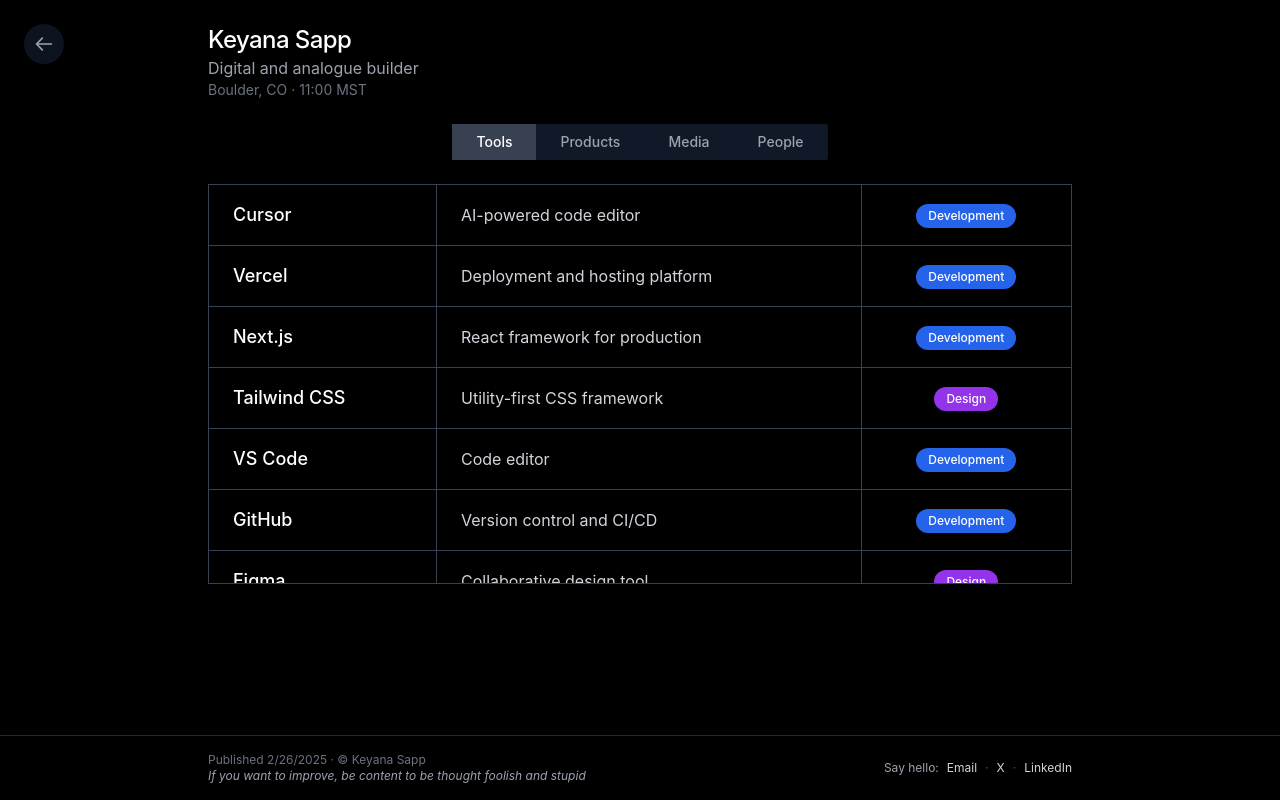
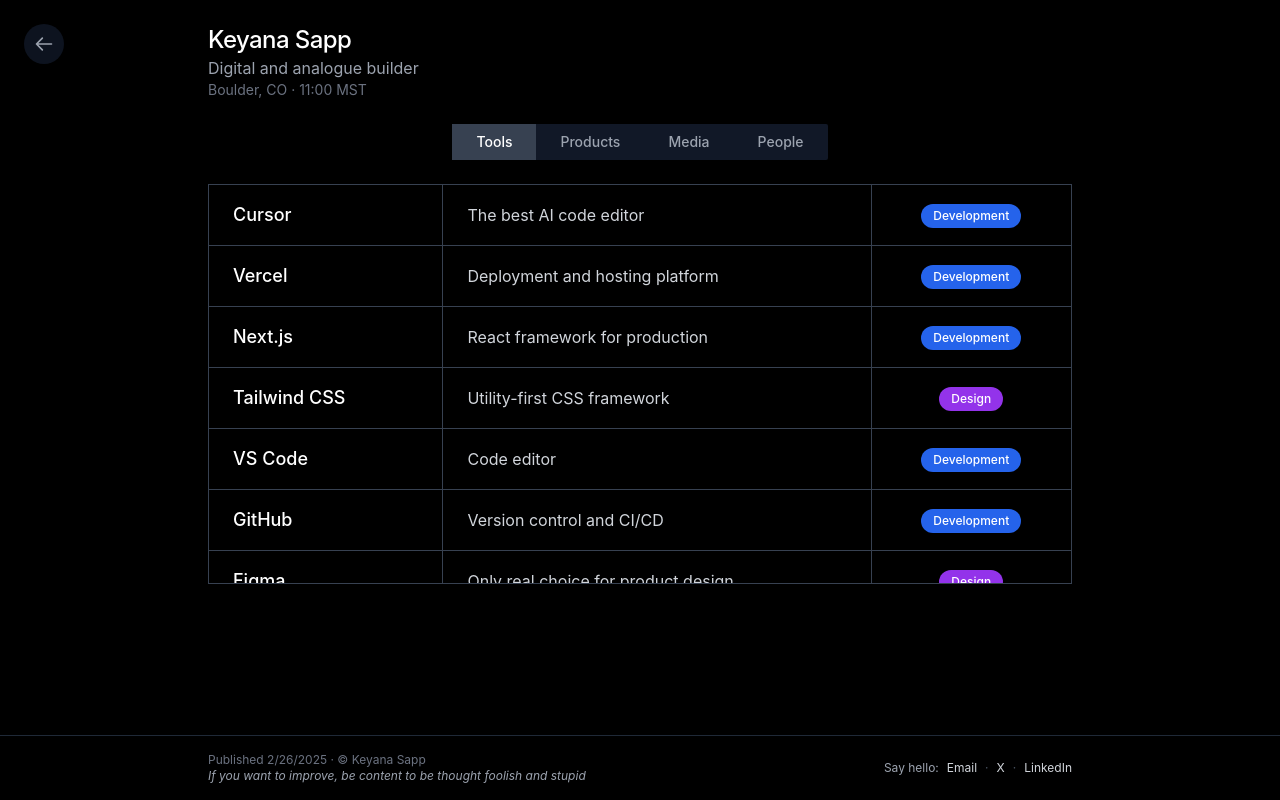
Before and after one commit to ksBrapZ/keyana-portfolio, a Next.js app: page /toolkit in a window 1280 px wide. Built offline with nearby package versions, Linux system fonts and the light colour scheme.

Commit message:
Small changes to global  link behaviour and toolkit items

```diff
--- a/data/toolkit.json
+++ b/data/toolkit.json
@@ -1,15 +1,15 @@
 {
   "tools": [
-    { "id": 1, "name": "Cursor", "description": "AI-powered code editor", "url": "https://cursor.sh", "type": "Development" },
+    { "id": 1, "name": "Cursor", "description": "The best AI code editor", "url": "https://cursor.sh", "type": "Development" },
     { "id": 2, "name": "Vercel", "description": "Deployment and hosting platform", "url": "https://vercel.com", "type": "Development" },
     { "id": 3, "name": "Next.js", "description": "React framework for production", "url": "https://nextjs.org", "type": "Development" },
     { "id": 4, "name": "Tailwind CSS", "description": "Utility-first CSS framework", "url": "https://tailwindcss.com", "type": "Design" },
     { "id": 5, "name": "VS Code", "description": "Code editor", "url": "https://code.visualstudio.com", "type": "Development" },
     { "id": 6, "name": "GitHub", "description": "Version control and CI/CD", "url": "https://github.com", "type": "Development" },
-    { "id": 7, "name": "Figma", "description": "Collaborative design tool", "url": "https://figma.com", "type": "Design" },
+    { "id": 7, "name": "Figma", "description": "Only real choice for product design", "url": "https://figma.com", "type": "Design" },
     { "id": 8, "name": "Notion", "description": "All-in-one workspace", "url": "https://notion.so", "type": "Productivity" },
-    { "id": 9, "name": "Arc Browser", "description": "Browser built for productivity", "url": "https://arc.net", "type": "Productivity" },
-    { "id": 10, "name": "Obsidian", "description": "Knowledge base and note-taking", "url": "https://obsidian.md", "type": "Productivity" }
+    { "id": 9, "name": "Brave Browser", "description": "Privacy-first Browser", "url": "https://brave.com/", "type": "Productivity" },
+    { "id": 10, "name": "Bear", "description": "The cleanest cloud-based note app", "url": "https://bear.app/", "type": "Productivity" }
   ],
   "products": [
     { "id": 1, "name": "Toyota 4Runner", "description": "2021 model - reliable off-road SUV", "url": "https://www.toyota.com/4runner/", "type": "Vehicles" },
--- a/pages/index.tsx
+++ b/pages/index.tsx
@@ -49,17 +49,17 @@
           <nav className="mt-4 md:mt-0">
             <ul className="flex space-x-6">
               <li>
-                <Link href="/writing" className="text-gray-400 hover:text-white transition duration-300 text-sm uppercase tracking-wider" target="_blank" rel="noopener noreferrer">
+                <Link href="/writing" className="text-gray-400 hover:text-white transition duration-300 text-sm uppercase tracking-wider">
                   Writing
                 </Link>
               </li>
               <li>
-                <Link href="/photos" className="text-gray-400 hover:text-white transition duration-300 text-sm uppercase tracking-wider" target="_blank" rel="noopener noreferrer">
+                <Link href="/photos" className="text-gray-400 hover:text-white transition duration-300 text-sm uppercase tracking-wider">
                   Photos
                 </Link>
               </li>
               <li>
-                <Link href="/toolkit" className="text-gray-400 hover:text-white transition duration-300 text-sm uppercase tracking-wider" target="_blank" rel="noopener noreferrer">
+                <Link href="/toolkit" className="text-gray-400 hover:text-white transition duration-300 text-sm uppercase tracking-wider">
                   Toolkit
                 </Link>
               </li>
```
